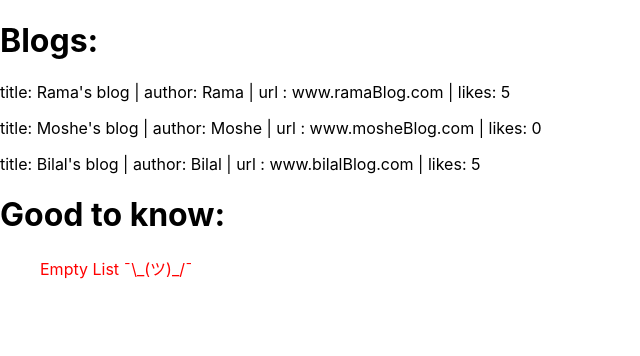
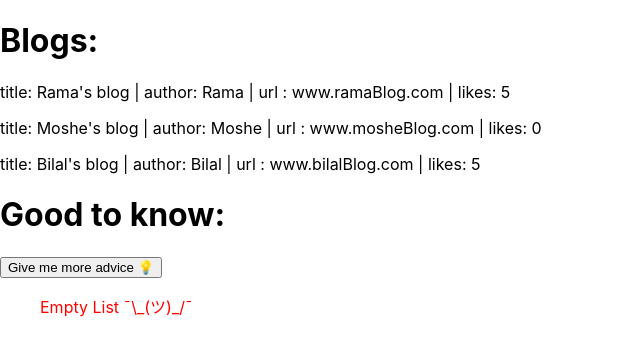
Before and after one commit to ramabadash/State-Managent-Lesson, a React (Create React App) app in the folder redux-hooks/: page / in a window 1280 px wide. Shown: the top 356 px of the page, without its empty margins (0-640 px from the left). Built offline with nearby package versions, Linux system fonts and the light colour scheme.

Commit message:
👩‍💻 Add API request and dispatch on click

```diff
--- a/redux-hooks/src/components/AdvicesList.jsx
+++ b/redux-hooks/src/components/AdvicesList.jsx
@@ -1,13 +1,35 @@
 import React from 'react';
-import { useSelector } from 'react-redux';
+import { useDispatch, useSelector } from 'react-redux';
+import axios from 'axios';
+import { addAdvice } from '../reducers/adviceSlice';
 
 function AdvicesList() {
   /***** STATES *****/
   const advices = useSelector(({ advices }) => advices);
 
+  /***** FUNCTIONS *****/
+  // Dispatch
+  const dispatch = useDispatch();
+
+  // Async Fetch weather request
+  const fetchAdvice = () => {
+    return dispatch => {
+      axios
+        .get(`https://api.adviceslip.com/advice`)
+        .then(({ data }) => {
+          dispatch(addAdvice({ advice: data.slip.advice }));
+        })
+        .catch(error => {
+          console.log(error);
+        });
+    };
+  };
   return (
     <div>
       <h1>Good to know:</h1>
+      <button onClick={() => dispatch(fetchAdvice())}>
+        Give me more advice 💡
+      </button>
       <ul>
         {advices.length ? (
           advices.map(advice => <li key={advice}>{advice}</li>)
```
